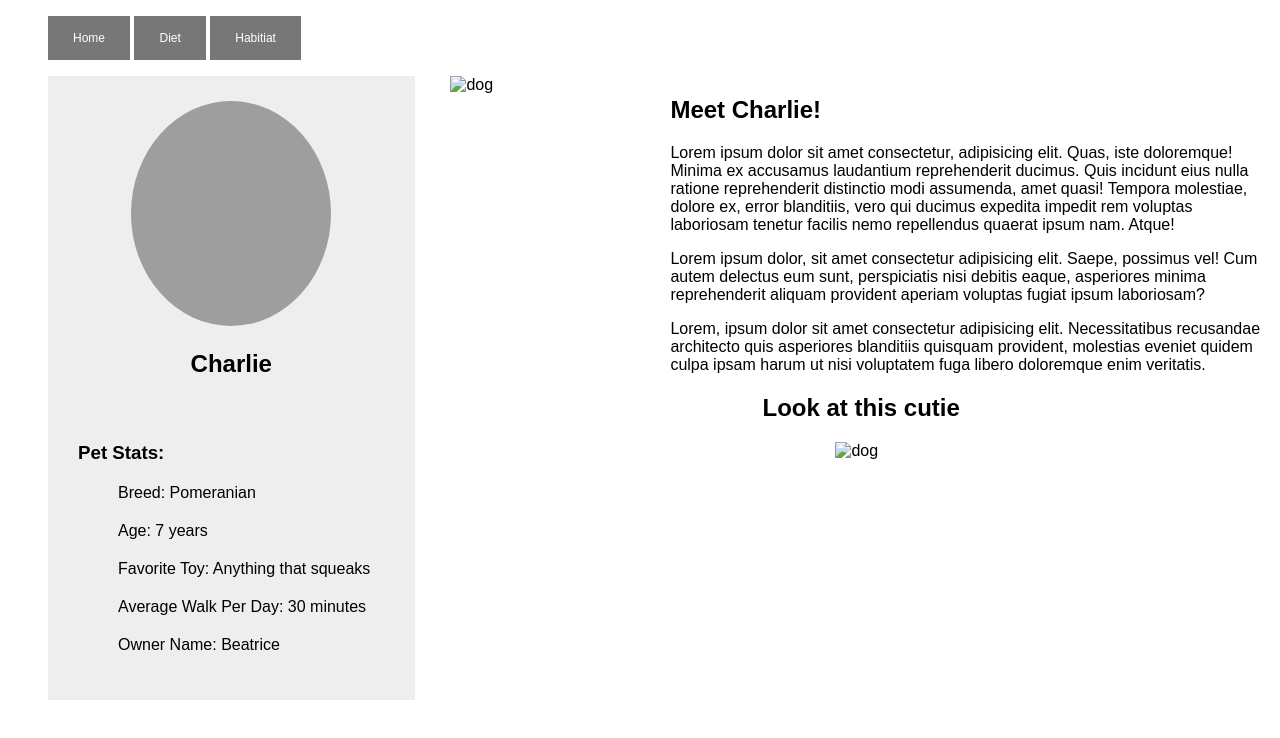
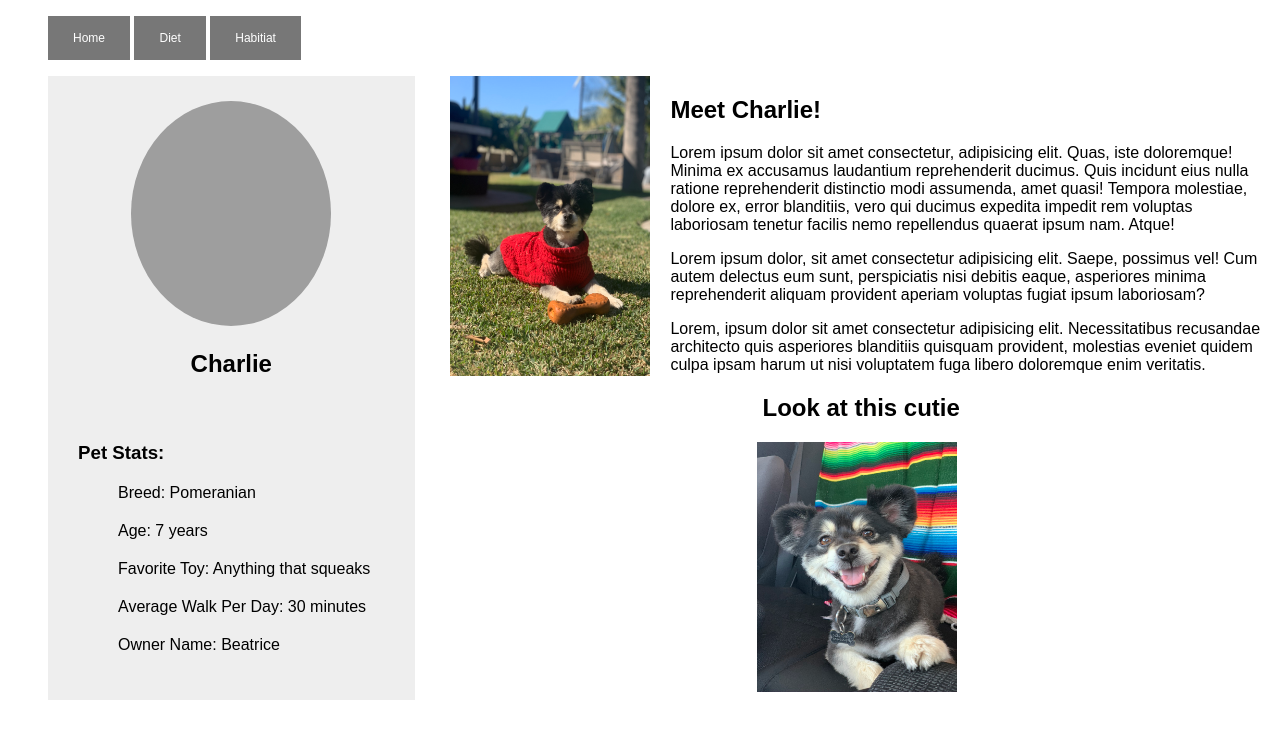
Before and after one commit to beatricemagana/one-page-website, a plain HTML site: page index.html in a window 1280 px wide. Drawn offline with Linux system fonts and the light colour scheme; the site is published under a folder, as on GitHub Pages, so addresses that start at the root find nothing.

Commit message:
fixed image file path

```diff
--- a/index.html
+++ b/index.html
@@ -39,7 +39,7 @@
         </div>
 
         <div class="right">
-            <img class="img-charlie-2" src="/images/charlie-2.jpeg" alt="dog" width="200" height="300">
+            <img class="img-charlie-2" src="./images/charlie-2.jpeg" alt="dog" width="200" height="300">
             <h1>Meet Charlie!</h1>
             <p>Lorem ipsum dolor sit amet consectetur, adipisicing elit. Quas, iste doloremque! Minima ex accusamus laudantium reprehenderit ducimus. Quis incidunt eius nulla ratione reprehenderit distinctio modi assumenda, amet quasi! Tempora molestiae, dolore ex, error blanditiis, vero qui ducimus expedita impedit rem voluptas laboriosam tenetur facilis nemo repellendus quaerat ipsum nam. Atque!</p>
             <p>Lorem ipsum dolor, sit amet consectetur adipisicing elit. Saepe, possimus vel! Cum autem delectus eum sunt, perspiciatis nisi debitis eaque, asperiores minima reprehenderit aliquam provident aperiam voluptas fugiat ipsum laboriosam?</p>
@@ -47,7 +47,7 @@
 
         <div class="subheading">
             <h2>Look at this cutie</h2>
-            <img src="/images/charlie-3.jpeg" alt="dog" width="200" height="250">
+            <img src="./images/charlie-3.jpeg" alt="dog" width="200" height="250">
             <img src="" alt="">
             <img src="" alt="">
 
```
